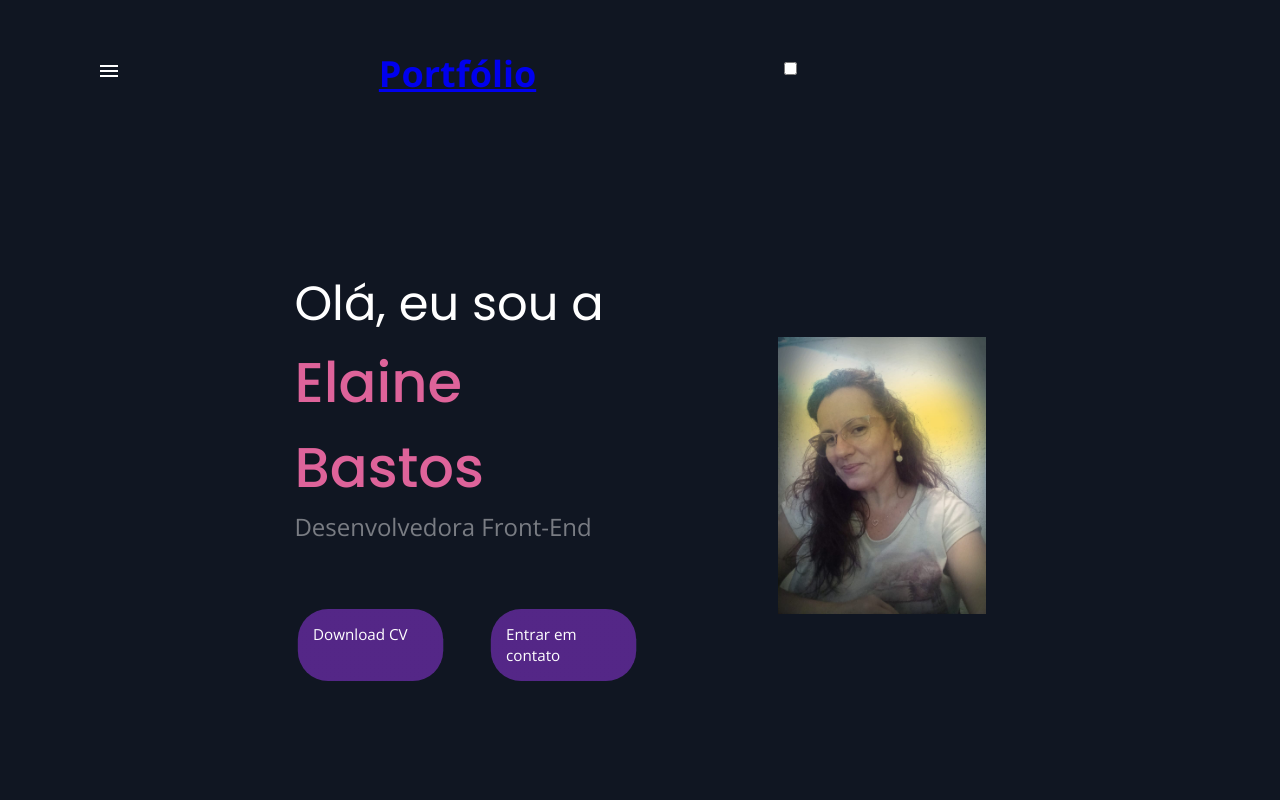
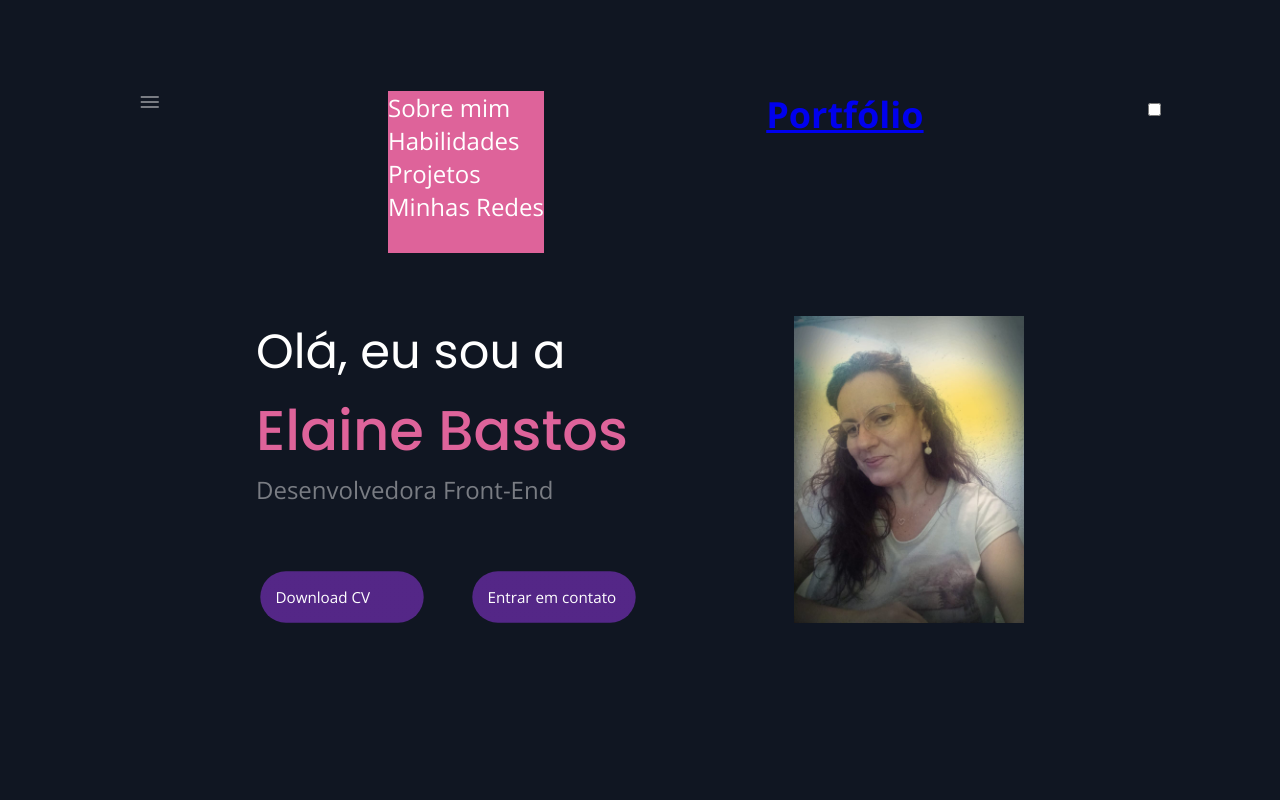
Before and after one commit to elaine-nbastos/Portf-lio, a plain HTML site: page segundaOpcao.html in a window 1280 px wide. Shown: the top 800 px of the page. Drawn offline with nearby package versions, Linux system fonts and the light colour scheme.

Commit message:
Alterado alguns estilos css

```diff
--- a/assets/script.js
+++ b/assets/script.js
@@ -1,7 +1,7 @@
 function clickMenu(){
-    if(itens.style.display == "block"){
+    if(itens.style.display == "inline-block"){
         itens.style.display = "none"
     }else{
-        itens.style.display = "block"
+        itens.style.display = "inline-block"
     };
 }
--- a/segundaOpcao.html
+++ b/segundaOpcao.html
@@ -15,11 +15,11 @@
         <div class="header">
                 <i id="burguer" class="material-symbols-outlined" onclick="clickMenu()">menu</i>
                 <menu id="itens">
-                    <ul>
-                        <li><a href="#container about" class="item">Sobre mim</a></li>
-                        <li><a href="#container habilidades" class="item">Habilidades</a></li>
-                        <li><a href="#container projetos" class="item">Projetos</a></li>
-                        <li><a href="#container minhasRedes" class="item">Minhas Redes</a></li>
+                    <ul class="list">
+                        <li class="list__itens"><a href="#container about" class="item">Sobre mim</a></li>
+                        <li class="list__itens"><a href="#container habilidades" class="item">Habilidades</a></li>
+                        <li class="list__itens"><a href="#container projetos" class="item">Projetos</a></li>
+                        <li class="list__itens"><a href="#container minhasRedes" class="item">Minhas Redes</a></li>
                     </ul>
                 </menu>
             <a href="#sobre" class="menu__title">
--- a/styles/style.css
+++ b/styles/style.css
@@ -185,7 +185,7 @@ div:hover{
     }
 }
 
-@media(min-width:50px) and (max-width:400px){
+@media (max-width:400px){
     body {
         background-color: var(--cor-primaria);
         color: var(--cor-secundaria);
@@ -202,7 +202,7 @@ div:hover{
         font-size: 1.25rem;
     }
 
-    .apresentacao{
+    .container__apresentacao{
         flex-direction: column-reverse;
         padding: auto;
     }
--- a/styles/stylesopcao.css
+++ b/styles/stylesopcao.css
@@ -34,7 +34,6 @@
 
 body {
     box-sizing: border-box;
-    margin: 2% 5%;
     font-family: var(--fonte-primaria);
     font-size: 1rem;
     font-weight: 100;
@@ -44,10 +43,13 @@ body {
 
 
 /* INICIO DE HEADER */
+
 .header{
+    box-sizing: border-box;
+    width: 100%;
+    margin: 5% 0;
     padding: 2% 0% 0% 2%;
-    display: flex;
-    justify-content: space-between;
+    justify-content: space-around;
     font-family: var(--fonte-primaria);
     font-size: 1.5rem;
     font-weight: 100;
@@ -56,32 +58,47 @@ body {
     text-decoration: none;
 }
 
-#itens{
-    display: none;
-}
-
-i#burguer{
+.burguer{
     background-color:transparent;
-    display: block;
+    display: inline-block;
     color: var(--cor-fonte-padrao);
     text-align: center;
     padding: 10px;
     cursor: pointer;
 }
 
-i#burguer:hover{
+.burguer:hover{
     background-color: transparent;
     color: var(--cor-fonte-hover);
 }
 
-.burguer .itens ul li{
-    list-style: none;
+#itens{
+    background-color: var(--cor-fonte-terciaria);
+    color: var(--cor-fonte-padrao);
+    position: relative;
+    top:1px;
+    left:2px
 }
 
-.item{
-    text-decoration: none;
+
+
+.list{
+    list-style-type: none;
 }
 
+.item:link{
+    text-decoration: none;
+    color: var(--cor-fonte-padrao);
+}
+
+.item:hover{
+    text-decoration: none;
+    color: var(--cor-fonte-secundaria);
+}
+
+.container__toggle{
+    width: 20px;
+}
 
 
 /* FIM DE HEADER */
@@ -351,9 +368,10 @@ i#burguer:hover{
         font-size: 1rem;
     }
 
-    .rodape{
-        font-size: 1rem;
-    }
+
+
+
+
 }
 
 @media (max-width:400px){
@@ -373,7 +391,9 @@ i#burguer:hover{
         font-size: 1.25rem;
     }
 
-    .apresentacao{
+/* INICIO DE APRESENTAÇÃO */
+
+    .container__apresentacao{
         flex-direction: column-reverse;
         padding: auto;
     }
@@ -383,7 +403,7 @@ i#burguer:hover{
     }
 
     .apresentacao__conteudo__titulo{
-        font-size: 1.25rem;
+        font-size: 1rem;
         justify-content: center;
     }
 
@@ -393,6 +413,6 @@ i#burguer:hover{
 
     .apresentacao__imagem{
         width: 100%;
+    }
 
     }
-    }
```
